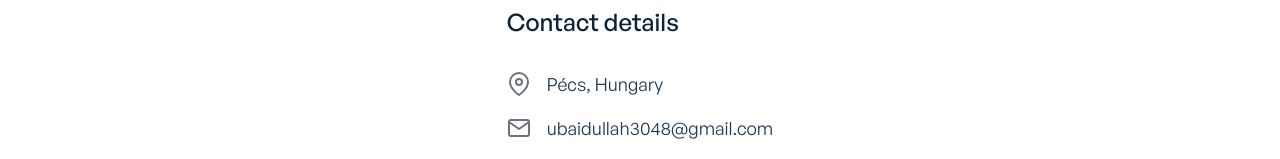
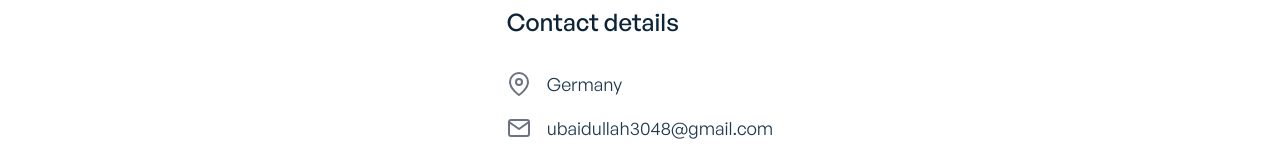
Before and after one commit to ubaidullah-ctrl/My-Portfolio-Website, a React (Create React App) app: page /contact in a window 1280 px wide. Shown: the part 272-431 px from the top of the page. Built offline with nearby package versions, Linux system fonts and the light colour scheme.

Commit message:
Update location to Germany in contact details

```diff
--- a/src/components/contact/ContactDetails.jsx
+++ b/src/components/contact/ContactDetails.jsx
@@ -3,7 +3,7 @@ import { FiPhone, FiMapPin, FiMail } from 'react-icons/fi';
 const contacts = [
 	{
 		id: 1,
-		name: 'Pécs, Hungary',
+		name: 'Germany',
 		icon: <FiMapPin />,
 		href: null
 	},
```
